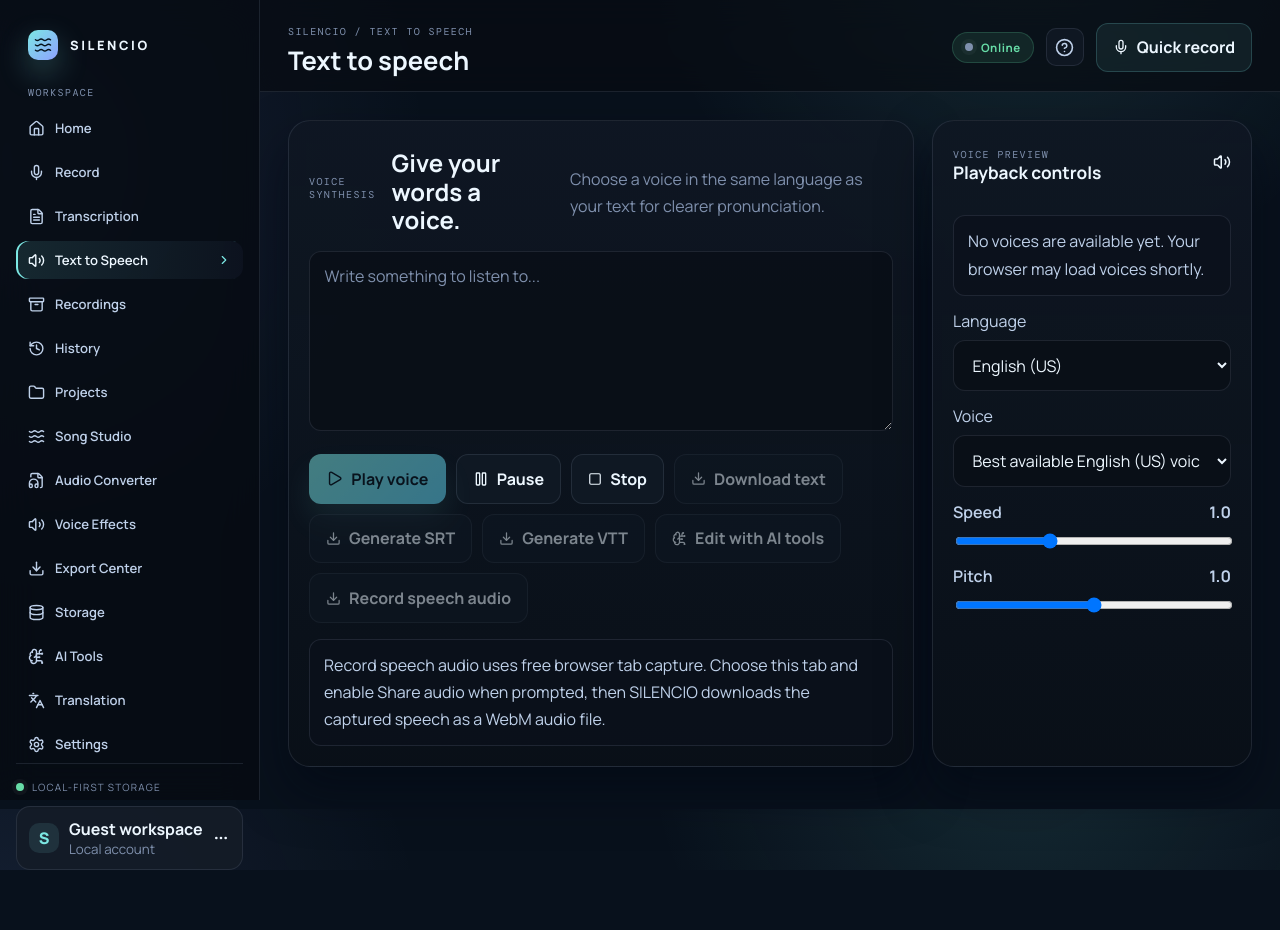
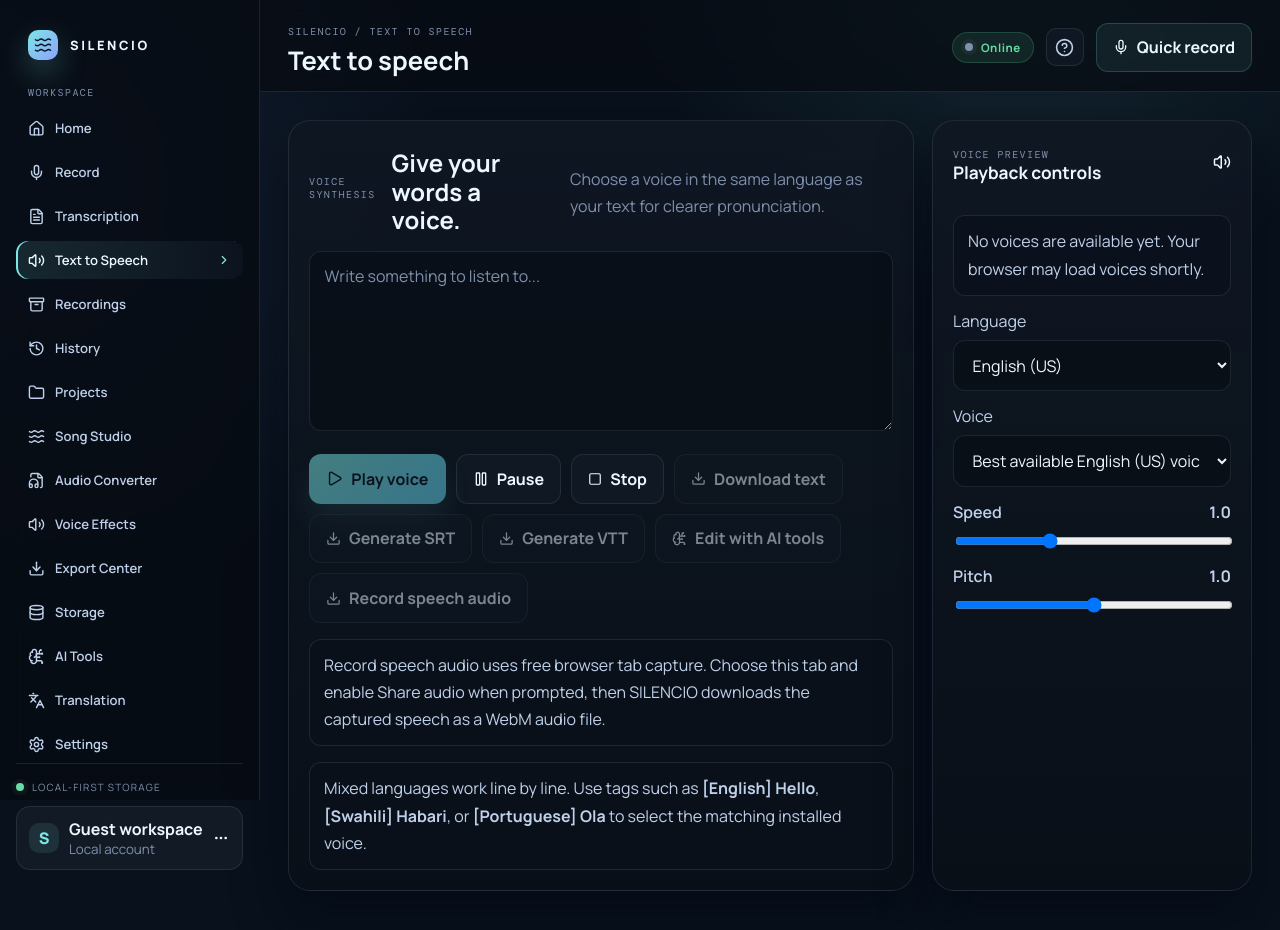
Before and after one commit to Dhoommax/silencio, a React (Vite) app: page / in a window 1280 px wide. Both pictures are taken after a click on the button "Text to Speech". Shown: the top 930 px of the page. Before the commit the page ends 870 px from the top, so only its background shows below. Built offline with nearby package versions, Linux system fonts and the light colour scheme.

Commit message:
Add mixed language speech playback

```diff
--- a/src/App.tsx
+++ b/src/App.tsx
@@ -1309,14 +1309,16 @@
     setVoice("");
   }, [language]);
   const speak = () => {
-    if (!selectedVoice) return;
-    textToSpeechService.speak(text, {
-      voice: selectedVoice,
-      rate,
-      pitch,
-      volume: 1,
-      language,
+    if (!selectedVoice || !text.trim()) return;
+    const segments = text.split(/\n+/).map((line) => {
+      const match = line.match(/^\s*\[([^\]]+)\]\s*(.*)$/);
+      const requestedLanguage = match?.[1]?.toLowerCase();
+      const segmentText = match?.[2] || line;
+      const segmentLanguage = languages.find((item) => item.label.toLowerCase() === requestedLanguage || item.code.toLowerCase() === requestedLanguage)?.code ?? language;
+      const segmentVoice = voices.find((item) => item.lang.toLowerCase() === segmentLanguage.toLowerCase()) ?? voices.find((item) => item.lang.toLowerCase().startsWith(segmentLanguage.split("-")[0].toLowerCase()));
+      return { text: segmentText, voice: segmentVoice ?? selectedVoice, language: segmentLanguage, rate, pitch, volume: 1 };
     });
+    textToSpeechService.speakSequence(segments);
   };
   const startSpeechCapture = async () => {
     if (!selectedVoice || !text.trim()) return;
@@ -1433,6 +1435,9 @@
           Record speech audio uses free browser tab capture. Choose this tab and
           enable Share audio when prompted, then SILENCIO downloads the captured
           speech as a WebM audio file.
+        </div>
+        <div className="notice">
+          Mixed languages work line by line. Use tags such as <strong>[English] Hello</strong>, <strong>[Swahili] Habari</strong>, or <strong>[Portuguese] Ola</strong> to select the matching installed voice.
         </div>
         {captureStatus && <div className="notice">{captureStatus}</div>}
       </section>
--- a/src/services/textToSpeechService.ts
+++ b/src/services/textToSpeechService.ts
@@ -19,6 +19,28 @@
     window.speechSynthesis.cancel();
     window.speechSynthesis.speak(utterance);
   },
+  speakSequence(
+    items: Array<{
+      text: string;
+      voice?: SpeechSynthesisVoice;
+      language: string;
+      rate: number;
+      pitch: number;
+      volume: number;
+    }>,
+  ) {
+    if (!("speechSynthesis" in window)) throw new Error("TTS_UNAVAILABLE");
+    window.speechSynthesis.cancel();
+    items.filter((item) => item.text.trim()).forEach((item) => {
+      const utterance = new SpeechSynthesisUtterance(item.text.trim());
+      utterance.lang = item.language;
+      utterance.voice = item.voice ?? null;
+      utterance.rate = item.rate;
+      utterance.pitch = item.pitch;
+      utterance.volume = item.volume;
+      window.speechSynthesis.speak(utterance);
+    });
+  },
   pause: () => window.speechSynthesis.pause(),
   resume: () => window.speechSynthesis.resume(),
   stop: () => window.speechSynthesis.cancel(),
```
